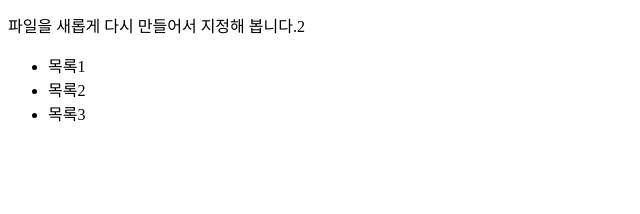
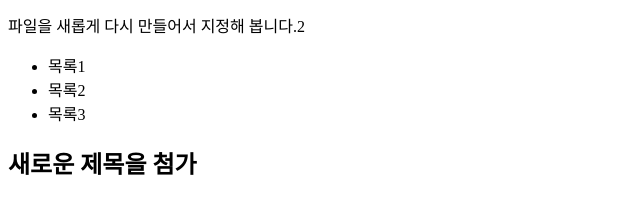
Before and after one commit to hanguKang/testGit, a plain HTML site: page testGit.html in a window 1280 px wide. Shown: the part 116-330 px from the top of the page, without its empty margins (0-640 px from the left). Drawn offline with Linux system fonts and the light colour scheme.

Commit message:
새롭게 h2요소를 첨가

```diff
--- a/testGit.html
+++ b/testGit.html
@@ -13,5 +13,6 @@
 		<li>목록2</li>
 		<li>목록3</li>
 	</ul>
+	<h2>새로운 제목을 첨가</h2>
 </body>
 </html>
```
